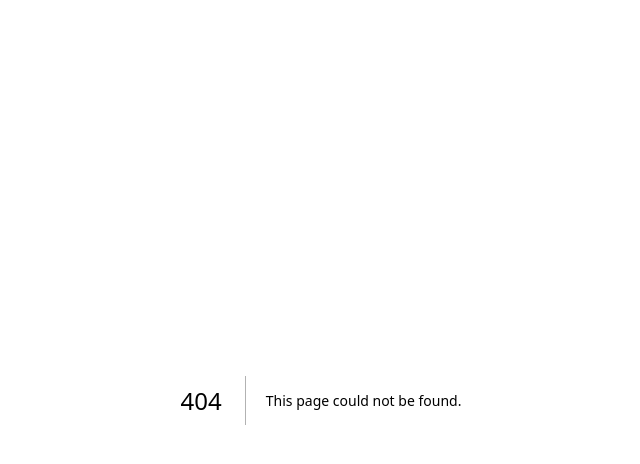
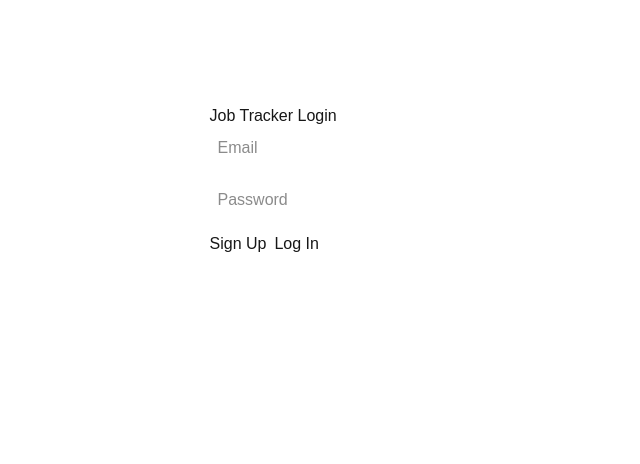
Before and after one commit to milanbudhathoki38/job-tracker, a Next.js app: page /login in a window 1280 px wide. Before the commit this address had no page. Shown: the top 464 px of the page, without its empty margins (319-959 px from the left). Built offline with nearby package versions, Linux system fonts and the light colour scheme; no server answers.

Commit message:
feat: add supabase browser client and login page

```diff
--- /dev/null
+++ b/app/login/page.js
@@ -0,0 +1,44 @@
+"use client";
+
+import { useState } from "react";
+import { createClient } from "@/lib/supabase-browser";
+
+export default function LoginPage() {
+  const supabase = createClient();
+  const [email, setEmail] = useState("");
+  const [password, setPassword] = useState("");
+  const [message, setMessage] = useState("");
+
+  async function handleSignUp() {
+    const { error } = await supabase.auth.signUp({ email, password });
+    setMessage(error ? error.message : "Check your email to confirm sign up!");
+  }
+
+  async function handleLogin() {
+    const { error } = await supabase.auth.signInWithPassword({ email, password });
+    setMessage(error ? error.message : "Logged in!");
+  }
+
+  return (
+    <div style={{ maxWidth: "400px", margin: "80px auto", padding: "24px" }}>
+      <h1>Job Tracker Login</h1>
+      <input
+        type="email"
+        placeholder="Email"
+        value={email}
+        onChange={(e) => setEmail(e.target.value)}
+        style={{ display: "block", width: "100%", marginBottom: "12px", padding: "8px" }}
+      />
+      <input
+        type="password"
+        placeholder="Password"
+        value={password}
+        onChange={(e) => setPassword(e.target.value)}
+        style={{ display: "block", width: "100%", marginBottom: "12px", padding: "8px" }}
+      />
+      <button onClick={handleSignUp} style={{ marginRight: "8px" }}>Sign Up</button>
+      <button onClick={handleLogin}>Log In</button>
+      <p>{message}</p>
+    </div>
+  );
+}
--- /dev/null
+++ b/lib/supabase-browser.js
@@ -0,0 +1,8 @@
+import { createBrowserClient } from '@supabase/ssr'
+
+export function createClient() {
+  return createBrowserClient(
+    process.env.NEXT_PUBLIC_SUPABASE_URL,
+    process.env.NEXT_PUBLIC_SUPABASE_ANON_KEY
+  )
+}
--- a/package.json
+++ b/package.json
@@ -9,6 +9,7 @@
     "lint": "eslint"
   },
   "dependencies": {
+    "@supabase/ssr": "^0.12.4",
     "@supabase/supabase-js": "^2.112.2",
     "next": "16.3.0",
     "react": "19.2.8",
```
Also changed, not shown: 1 other file (tests, documents, lock files or other folders).
